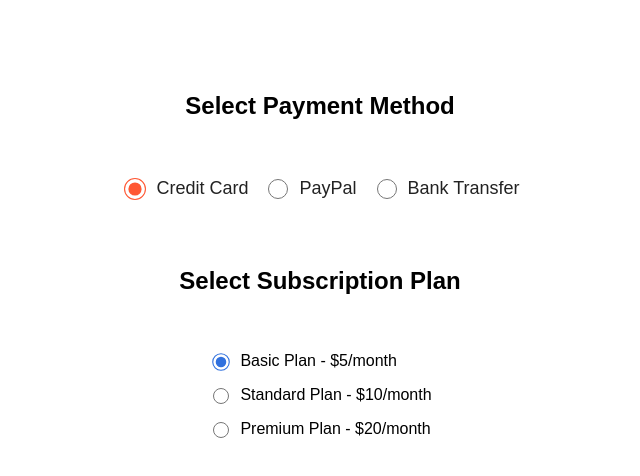
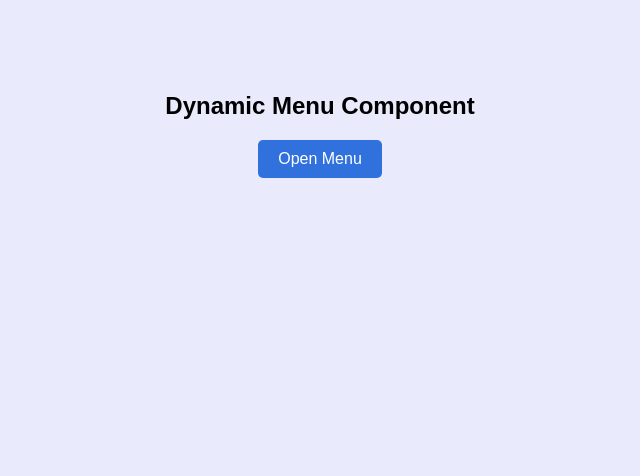
Before and after one commit to OptinexTech/react-components, a React (Create React App) app: page / in a window 1280 px wide. Shown: the top 476 px of the page, without its empty margins (320-960 px from the left). Built offline with nearby package versions, Linux system fonts and the light colour scheme.

Commit message:
Menu Component

```diff
--- a/src/App.css
+++ b/src/App.css
@@ -3,22 +3,10 @@
   flex-direction: column;
   justify-content: center;
   align-items: center;
-  gap: 36px;
   margin-top: 72px;
   font-family: Arial, Helvetica, sans-serif;
 }
 
-ul, li {
-  margin: 0 0 0 8px;
-  padding: 0;
+body {
+  background: #eaeafd;
 }
-
-li {
-  margin-bottom: 20px;
-}
-
-li a {
-  text-decoration: none;
-  color: blue;
-  margin-bottom: 16px;
-}
--- a/src/App.js
+++ b/src/App.js
@@ -1,45 +1,29 @@
 import './App.css';
 import { useState } from 'react';
-import RadioGroup from './components/RadioGroup';
+import Button from './components/Button';
+import Menu from './components/Menu';
 
 const App = () => {
-  const [selectedPayment, setSelectedPayment] = useState('credit_card');
-  const [selectedPlan, setSelectedPlan] = useState('basic');
+  const [isMenuOpen, setIsMenuOpen] = useState(false);
 
-  const plans = [
-    { label: 'Basic Plan - $5/month', value: 'basic' },
-    { label: 'Standard Plan - $10/month', value: 'standard' },
-    { label: 'Premium Plan - $20/month', value: 'premium' },
-  ];
-
-  const paymentMethods = [
-    { label: 'Credit Card', value: 'credit_card' },
-    { label: 'PayPal', value: 'paypal' },
-    { label: 'Bank Transfer', value: 'bank_transfer' },
+  const menuItems = [
+    { label: 'Profile', onClick: () => alert('Profile clicked'), icon: '👤' },
+    { label: 'Settings', onClick: () => alert('Settings clicked'), icon: '⚙️' },
+    { label: 'Logout', onClick: () => alert('Logout clicked'), icon: '🚪' },
   ];
 
   return (
     <div className="App">
-      <h2>Select Payment Method</h2>
-      <RadioGroup
-        options={paymentMethods}
-        name={'payment'}
-        selectedValue={selectedPayment}
-        onChange={setSelectedPayment}
-        direction='horizontal'
-        color='#222'
-        fontSize='18px'
-        radioColor='#ff5733'
-        radioSize='20px'
+      <h2>Dynamic Menu Component</h2>
+      <Button
+        label="Open Menu"
+        variant={'primary'}
+        onClick={() => setIsMenuOpen(!isMenuOpen)}
       />
-
-      <h2 style={{ marginTop: '32px' }}>Select Subscription Plan</h2>
-      <RadioGroup
-        options={plans}
-        name={'subscription'}
-        selectedValue={selectedPlan}
-        onChange={setSelectedPlan}
-        color='#000'
+      <Menu
+        isMenuOpen={isMenuOpen}
+        setIsMenuOpen={setIsMenuOpen}
+        menuItems={menuItems}
       />
     </div>
   );
--- /dev/null
+++ b/src/components/Menu/index.jsx
@@ -0,0 +1,47 @@
+import { useEffect, useRef, useCallback } from "react";
+import './menu.css';
+
+const Menu = ({ isMenuOpen, setIsMenuOpen, menuItems }) => {
+  const menuRef = useRef(null);
+
+  const handleClickOutside = useCallback((event) => {
+    if(menuRef.current && !menuRef.current.contains(event.target)) {
+      setIsMenuOpen(false);
+    }
+  },[setIsMenuOpen]);
+
+  useEffect(() => {
+    if(isMenuOpen) {
+      document.addEventListener('mousedown', handleClickOutside);
+    } else {
+      document.removeEventListener('mousedown', handleClickOutside);
+    }
+    return () => {
+      document.removeEventListener('mousedown', handleClickOutside);
+    }
+  }, [isMenuOpen, handleClickOutside]);
+
+  return (
+    <div className="menu-container" ref={menuRef}>
+      {isMenuOpen && (
+        <ul className={`menu-list ${isMenuOpen ? '' : 'hidden'}`}>
+          {menuItems.map((item, index) => (
+            <li
+              key={index}
+              className="menu-item"
+              onClick={() => {
+                setIsMenuOpen();
+                item.onClick();
+              }}
+            >
+              {item.icon && <span className="menu-item-icon">{item.icon}</span>}
+              {item.label}
+            </li>
+          ))}
+        </ul>
+      )}
+    </div>
+  )
+};
+
+export default Menu;
--- /dev/null
+++ b/src/components/Menu/menu.css
@@ -0,0 +1,62 @@
+.menu-container {
+  position: relative;
+  display: inline-block;
+}
+
+.menu-list {
+  position: absolute;
+  top: 100%;
+  right: 0;
+  background-color: #fff;
+  box-shadow: 0 8px 16px rgba(0, 0, 0, 0.1);
+  border-radius: 6px;
+  margin-top: 0;
+  padding: 8px 0;
+  z-index: 1000;
+  width: 180px;
+  list-style: none;
+  transition: opacity 0.2s ease, transform 0.2s ease;
+  opacity: 1;
+  transform: translateY(0);
+}
+
+.menu-list.hidden {
+  opacity: 0;
+  transform: translateY(-10px);
+  pointer-events: none;
+}
+
+.menu-item {
+  padding: 10px 16px;
+  font-size: 15px;
+  color: #333;
+  display: flex;
+  align-items: center;
+  cursor: pointer;
+  transition: background-color 0.2s ease, color 0.2s ease;
+}
+
+.menu-item:hover {
+  background-color: #f5f5f5;
+  color: #3171DE;
+}
+
+.menu-item:active {
+  background-color: #e0e0e0;
+}
+
+.menu-item-icon {
+  margin-right: 10px;
+  font-size: 17px;
+  color: #666;
+}
+
+.menu-item-icon:hover {
+  color: #3171DE;
+}
+
+.menu-item:focus {
+  outline: none;
+  background-color: #e0e0e0;
+  color: #3171DE;
+}
```
